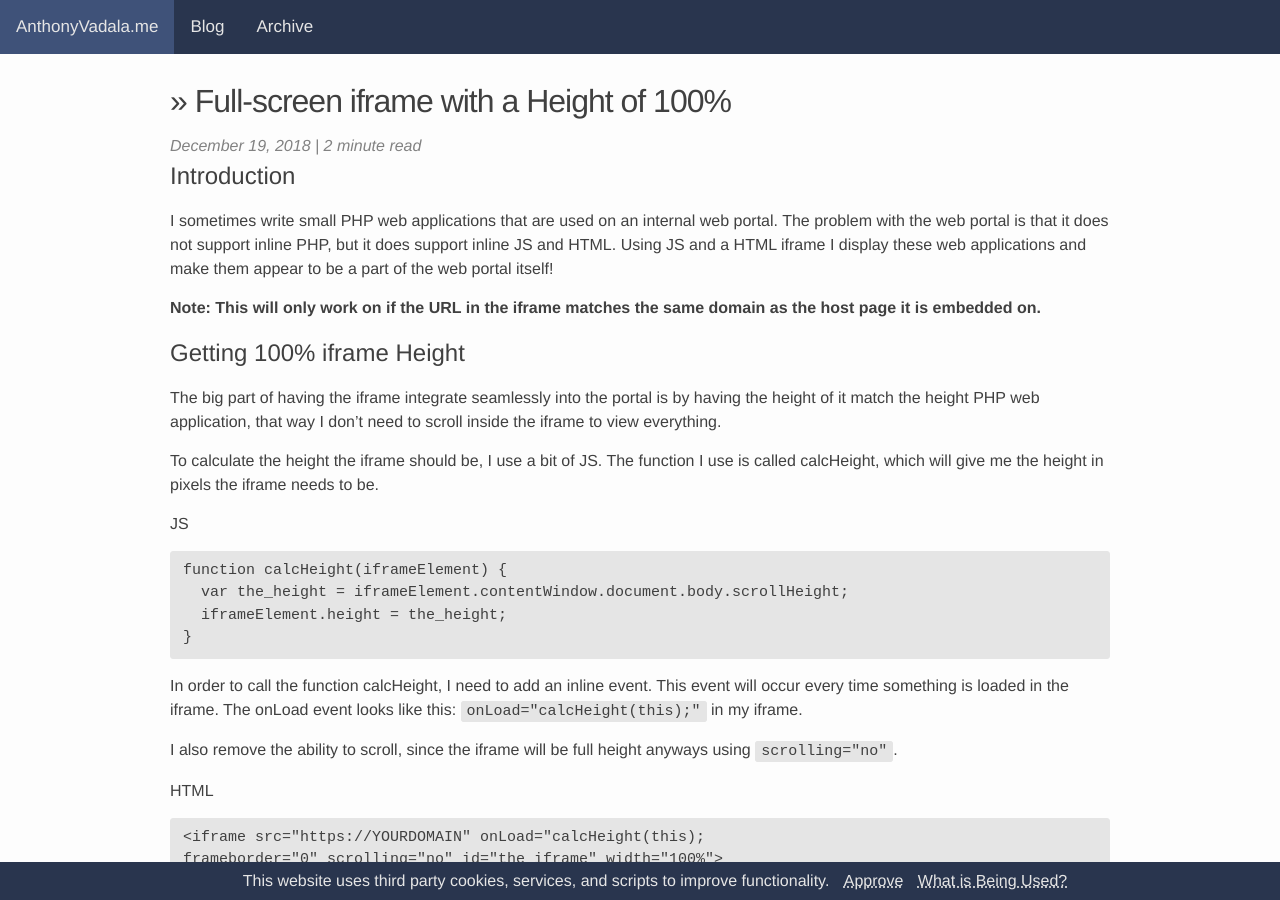
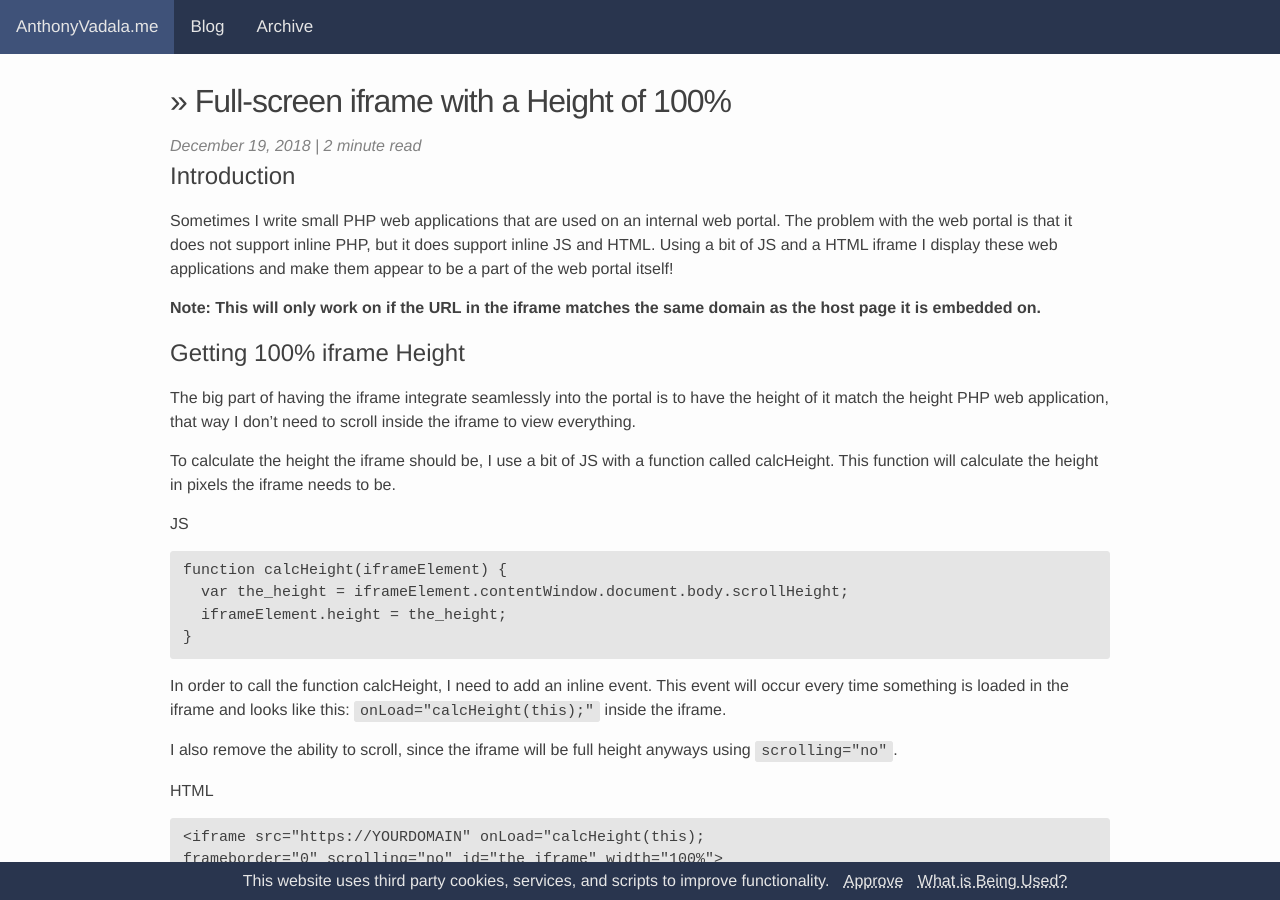
Before and after one commit to AnthonyVadala/Bokagha.github.io, a Jekyll site: the page built from _posts/2018-12-19-Full-screen iframe with a Height of 100%.md, in a window 1280 px wide and 900 px high. Built offline with Jekyll 4.4.1, drawn with Linux system fonts in a browser that asks for light colours; nearby versions of some CDN libraries; some web fonts are replaced.

Commit message:
Update to sentence structure

````diff
--- a/_posts/2018-12-19-Full-screen iframe with a Height of 100%.md
+++ b/_posts/2018-12-19-Full-screen iframe with a Height of 100%.md
@@ -6,14 +6,14 @@
 ---
 
 ## Introduction
-I sometimes write small PHP web applications that are used on an internal web portal. The problem with the web portal is that it does not support inline PHP, but it does support inline JS and HTML. Using JS and a HTML iframe I display these web applications and make them appear to be a part of the web portal itself!
+Sometimes I write small PHP web applications that are used on an internal web portal. The problem with the web portal is that it does not support inline PHP, but it does support inline JS and HTML. Using a bit of JS and a HTML iframe I display these web applications and make them appear to be a part of the web portal itself!
 
 **Note: This will only work on if the URL in the iframe matches the same domain as the host page it is embedded on.**
 
 ## Getting 100% iframe Height
-The big part of having the iframe integrate seamlessly into the portal is by having the height of it match the height PHP web application, that way I don't need to scroll inside the iframe to view everything.
+The big part of having the iframe integrate seamlessly into the portal is to have the height of it match the height PHP web application, that way I don't need to scroll inside the iframe to view everything.
 
-To calculate the height the iframe should be, I use a bit of JS. The function I use is called calcHeight, which will give me the height in pixels the iframe needs to be.
+To calculate the height the iframe should be, I use a bit of JS with a function called calcHeight. This function will calculate the height in pixels the iframe needs to be.
 
 JS
 ```
@@ -23,7 +23,7 @@
 }
 ```
 
-In order to call the function calcHeight, I need to add an inline event. This event will occur every time something is loaded in the iframe. The onLoad event looks like this: `onLoad="calcHeight(this);"` in my iframe.
+In order to call the function calcHeight, I need to add an inline event. This event will occur every time something is loaded in the iframe and looks like this: `onLoad="calcHeight(this);"` inside the iframe.
 
 I also remove the ability to scroll, since the iframe will be full height anyways using `scrolling="no"`.
 
````
